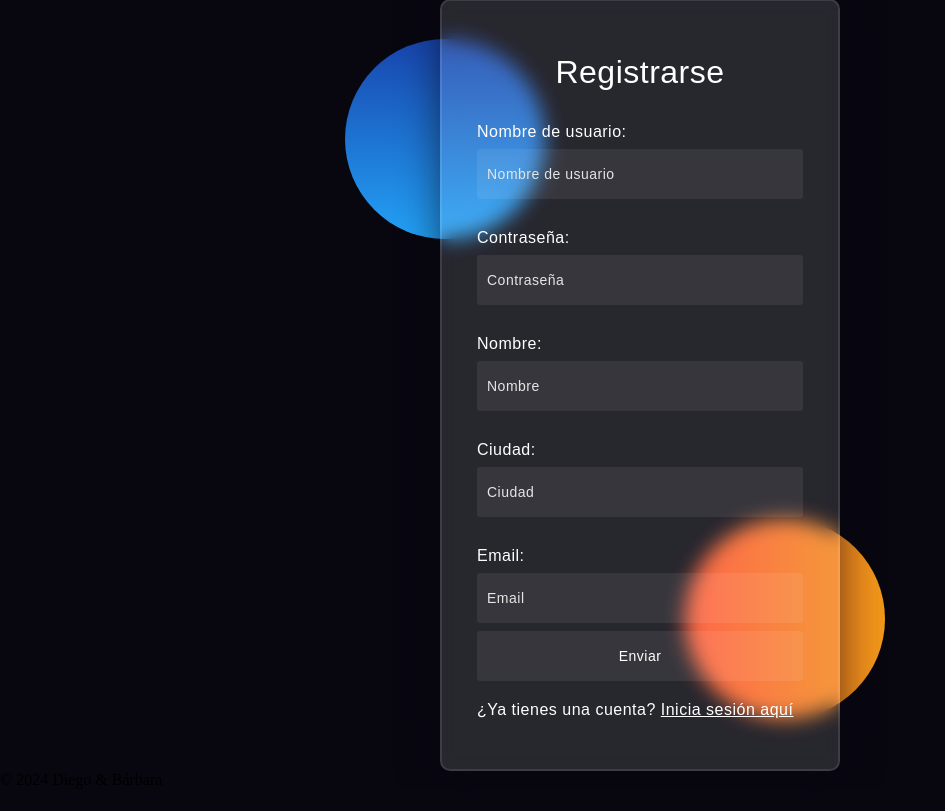
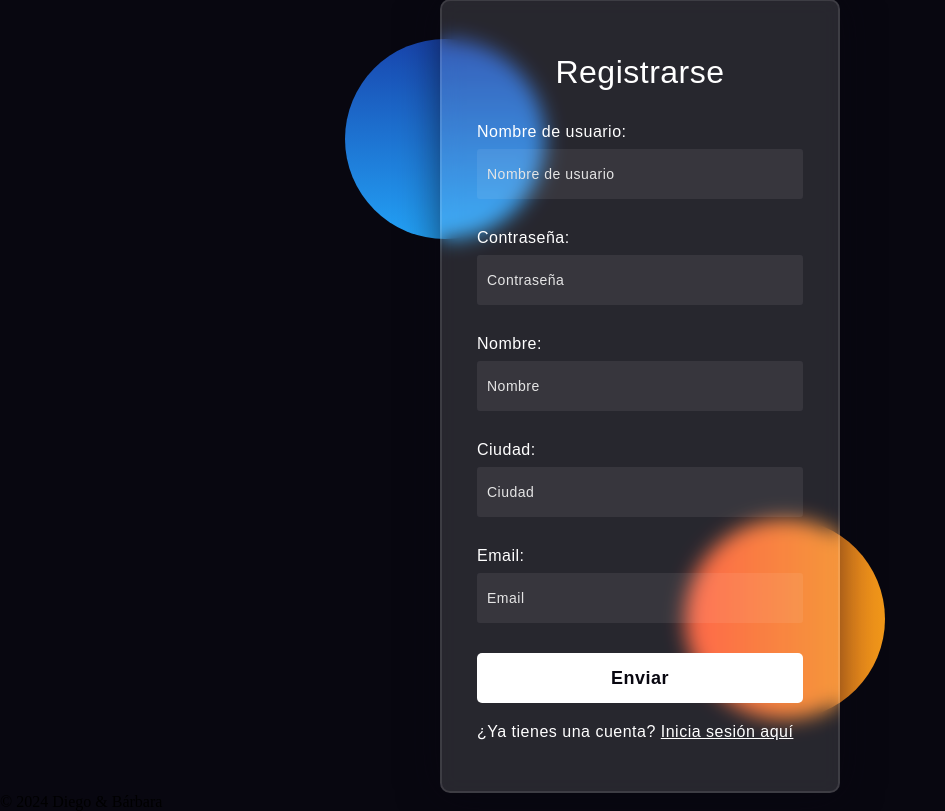
Before and after one commit to DiegoSanRoman/Wallapop-Proyecto-Criptografia, a Flask app: page /register in a window 1280 px wide. Shown: the part 21-832 px from the top of the page, without its empty margins (0-945 px from the left). Before the commit the page ends 809 px from the top, so only its background shows below. Run offline with Flask 3, Linux system fonts and the light colour scheme.

Commit message:
huele que alimenta de lo que he cookeado

```diff
--- a/static/styles/registerstyles.css
+++ b/static/styles/registerstyles.css
@@ -109,3 +109,20 @@ button{
     justify-content: space-between;
     margin-top: 20px;
 }
+
+.button {
+    margin-top: 30px;
+    width: 100%;
+    background-color: #ffffff;
+    color: #080710;
+    padding: 15px 0;
+    font-size: 18px;
+    font-weight: 600;
+    border-radius: 5px;
+    cursor: pointer;
+    transition: transform 0.3s;
+}
+
+.button:hover {
+    transform: scale(1.1);
+}
--- a/templates/login.html
+++ b/templates/login.html
@@ -23,7 +23,7 @@
                 <input type="password" placeholder="Password" id="password" name="password">
 
                 <div class="inputBox">
-                    <input type="submit" value="Enviar">
+                    <input class="button" type="submit" value="Enviar">
                 </div>
                 <div class="links">
                 <p>¿Aún no tienes una cuenta? <a href="{{ url_for('register') }}">Regístrate aquí</a></p>
--- a/templates/register.html
+++ b/templates/register.html
@@ -32,7 +32,7 @@
                 <input type="email" placeholder="Email" id="email" name="email" required>
 
                 <div class="inputBox">
-                    <input type="submit" value="Enviar">
+                    <input class="button" type="submit" value="Enviar">
 
                 </div>
                 <div class="links">
```
Also changed, not shown: static/styles/loginstyles.css (+7 -2 lines).
